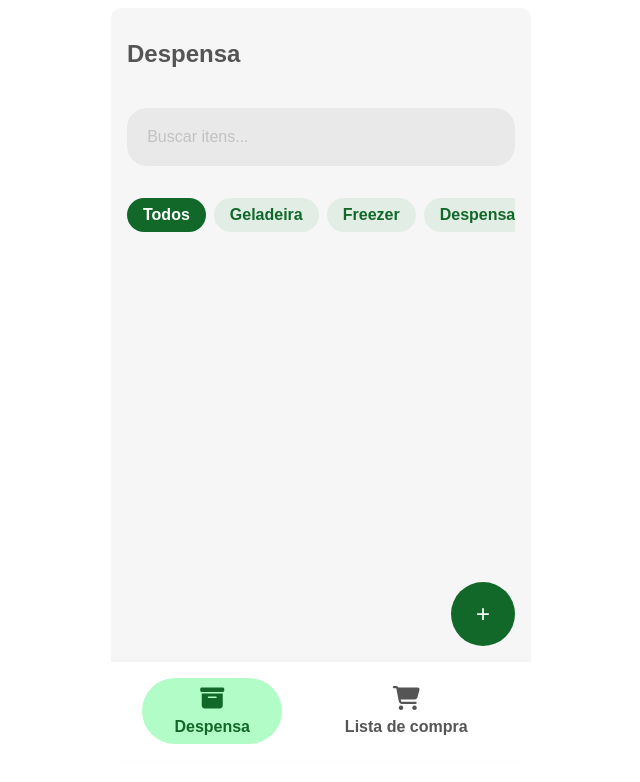
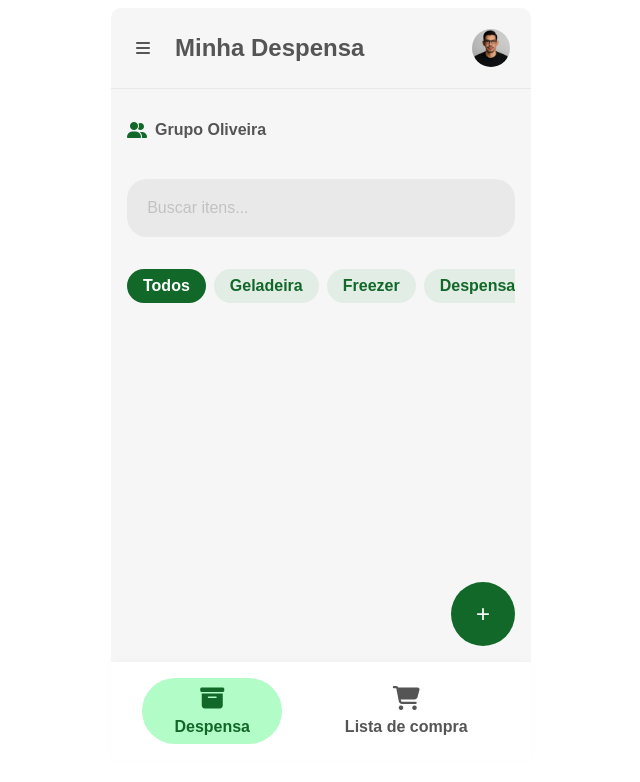
Before and after one commit to JLOlieira/pantrymanagement, a React (Vite) app: page / in a window 1280 px wide. Shown: the top 782 px of the page, without its empty margins (319-959 px from the left). Built offline with nearby package versions, Linux system fonts and the light colour scheme.

Commit message:
sideMenu

```diff
--- a/src/App.css
+++ b/src/App.css
@@ -45,12 +45,18 @@
             position: relative;
             display: flex;
             align-items: center;
-            justify-content: space-between;
+            justify-content: flex-start;
+            gap: 0.5rem;
             margin-bottom: 1rem;
+            color: var(--black);
+
+            i {
+                color: var(--green);
+            }
 
             h2 {
                 margin: 0;
-                color: var(--black);
+                font-size: 1rem;
             }
         }
 
--- a/src/App.jsx
+++ b/src/App.jsx
@@ -4,6 +4,7 @@ import { useState } from "react";
 import Product from "./assets/components/product/product";
 import ItemModal from "./assets/components/item-modal/item_modal";
 import ShopCart from "./assets/pages/shop-cart/shop-cart";
+import Header from "./assets/components/header/header";
 import Footer from "./assets/components/footer/footer";
 
 function App() {
@@ -11,20 +12,16 @@ function App() {
   const [activeTab, setActiveTab] = useState("all");
   const [activeSection, setActiveSection] = useState("pantry");
 
-  // Função para destacar a aba ativa
   const handleTabClick = (tab) => {
     setActiveTab(tab);
-    // Remove a classe "active" de todas as abas
     document.querySelectorAll(".room_filters button").forEach((btn) => {
       btn.classList.remove("active");
     });
-    // Adiciona a classe "active" à aba clicada
     document
       .querySelector(`.room_filters button[value="${tab}"]`)
       .classList.add("active");
   };
 
-  // Adiciona o item diitado no input à lista de compras
   const handleAddToShopCart = () => {
     const itemName = document.querySelector(".shop_cart_controls input").value;
     if (itemName.trim() === "") return;
@@ -56,9 +53,11 @@ function App() {
 
   return (
     <div className="App">
+      <Header />
       <section className="pantry" value="pantry">
         <div className="pantry_header">
-          <h2>Despensa</h2>
+          <i class="fa-solid fa-user-group"></i>
+          <h2>Grupo Oliveira</h2>
         </div>
         <div className="pantry_controls">
           <input
--- a/src/assets/components/button/button.css
+++ b/src/assets/components/button/button.css
@@ -15,9 +15,11 @@ button {
   &:hover {
     background-color: var(--light-gray);
   }
+
   &.add-item-btn {
     background-color: var(--green);
     color: var(--white);
+
     &:hover {
       background-color: var(--dark-green);
     }
@@ -32,4 +34,13 @@ button {
     }
   }
 
+  &.edit-btn {
+    background-color: transparent;
+    color: var(--blue);
+
+    &:hover {
+      background-color: var(--light-blue);
+    }
+
+  }
 }
--- a/src/assets/components/button/button.jsx
+++ b/src/assets/components/button/button.jsx
@@ -1,9 +1,10 @@
 import "./button.css";
 
-export default function Button({className, label, onClick }) {
+export default function Button({ className, label, icon, onClick }) {
   return (
     <button className={`button ${className}`} onClick={onClick}>
-      {label}
+      {icon && <i class={`fa-solid ${icon}`}></i>}
+      {label && <span>{label}</span>}
     </button>
   );
 }
--- /dev/null
+++ b/src/assets/components/header/header.css
@@ -0,0 +1,168 @@
+@import url("../../../colors.css");
+
+.header {
+    position: relative;
+    display: flex;
+    align-items: center;
+    justify-content: space-between;
+    padding: 0.5rem;
+    border-bottom: 1px solid var(--gray);
+
+    .settings {
+        display: flex;
+        align-items: center;
+        gap: 0.5rem;
+
+        button {
+            width: 3rem;
+            height: 3rem;
+        }
+    }
+
+    h1 {
+        font-size: 1.5rem;
+        margin: 0;
+        color: var(--black);
+    }
+
+    .account-settings {
+        position: absolute;
+        top: 0;
+        left: 0;
+        display: flex;
+        flex-direction: column;
+        align-items: center;
+        gap: 0.5rem;
+        padding: 1rem;
+        width: 80%;
+        height: calc(100vh - 3rem);
+        background-color: var(--white);
+        border-right: 1px solid var(--gray);
+        z-index: 10;
+
+        .user-infos {
+            display: flex;
+            align-items: center;
+            justify-content: space-between;
+            gap: 0.5rem;
+            width: 100%;
+            padding-bottom: 1rem;
+            border-bottom: 1px solid var(--gray);
+
+            div {
+                display: flex;
+                align-items: center;
+                gap: 1rem;
+            }
+
+            img {
+                width: 2rem;
+                height: 2rem;
+                border-radius: 50%;
+                object-fit: cover;
+            }
+
+            h2 {
+                margin: 0;
+                font-size: 1.2rem;
+                font-weight: bold;
+                color: var(--black);
+            }
+
+            .close-menu {
+                width: 3rem;
+                height: 3rem;
+                display: flex;
+                align-items: center;
+                justify-content: center;
+                font-size: 1rem;
+                color: var(--black);
+                cursor: pointer;
+
+                &:hover {
+                    background-color: var(--light-gray);
+                }
+            }
+        }
+
+        .groups-top {
+            display: flex;
+            align-items: center;
+            justify-content: space-between;
+            gap: 0.5rem;
+            width: 100%;
+
+            div {
+                display: flex;
+                align-items: center;
+                gap: 0.5rem;
+            }
+
+            i {
+                color: var(--green);
+            }
+
+            h3 {
+                margin: 0;
+                font-size: 1rem;
+                color: var(--black);
+            }
+        }
+
+        ul {
+            display: flex;
+            flex-direction: column;
+            width: 100%;
+            padding: 1rem;
+            gap: 0.5rem;
+            margin: 0;
+
+            li {
+                display: flex;
+                align-items: center;
+                justify-content: space-between;
+                gap: 0.5rem;
+                padding: 0.5rem 1rem;
+                border: 1px solid var(--gray);
+                border-radius: 10px;
+                color: var(--black);
+                cursor: pointer;
+
+                p {
+                    margin: 0;
+                }
+
+                &:hover {
+                    background-color: var(--light-gray);
+                    color: var(--black);
+                }
+
+                div {
+                    display: flex;
+                }
+            }
+        }
+    }
+
+    .user-menu {
+        display: flex;
+        align-items: center;
+        width: 4rem;
+        height: auto;
+
+        .userMenu-btn {
+            width: 100%;
+            height: 100%;
+            display: flex;
+            align-items: center;
+            justify-content: center;
+            object-fit: cover;
+
+            img {
+                width: 100%;
+                height: 100%;
+                border-radius: 50%;
+            }
+        }
+    }
+}
--- /dev/null
+++ b/src/assets/components/header/header.jsx
@@ -0,0 +1,70 @@
+import "./header.css";
+import React from "react";
+import { useState } from "react";
+import Button from "../button/button";
+
+export default function Header() {
+  const [isMenuOpen, setIsMenuOpen] = useState(false);
+
+  const toggleMenu = () => {
+    setIsMenuOpen(!isMenuOpen);
+  };
+
+  return (
+    <header className="header">
+      <div className="settings">
+        <button className="menu-btn" onClick={toggleMenu}>
+          <i class="fa-solid fa-bars"></i>
+        </button>
+        <h1>Minha Despensa</h1>
+      </div>
+      {isMenuOpen && (
+        <div className="account-settings">
+          <div className="user-infos">
+            <div>
+              <img src="/lukas.png" alt="User" />
+              <h2>Lukas Oliveira</h2>
+            </div>
+            <button className="close-menu" onClick={toggleMenu}>
+              <i class="fa-solid fa-angle-left"></i>
+            </button>
+          </div>
+          <div className="groups-top">
+            <div>
+              <i class="fa-solid fa-users"></i>
+              <h3>Meus Grupos</h3>
+            </div>
+            <button className="new-group">
+              <i class="fa-solid fa-plus"></i>
+            </button>
+          </div>
+          <ul>
+            <li>
+              <p>Grupo Oliveira</p>
+              <div>
+                <Button className="edit-btn" icon="fa-edit" />
+                <Button className="delete-btn" icon="fa-trash" />
+              </div>
+            </li>
+            <li>
+              <p>Família</p>
+              <div>
+                <button>
+                  <i class="fa-solid fa-edit"></i>
+                </button>
+                <button>
+                  <i class="fa-solid fa-trash"></i>
+                </button>
+              </div>
+            </li>
+          </ul>
+        </div>
+      )}
+      <div className="user-menu">
+        <button className="userMenu-btn">
+          <img src="/lukas.png" alt="User" />
+        </button>
+      </div>
+    </header>
+  );
+}
```
Also changed, not shown: src/assets/pages/login/login.jsx (added, +50 -0 lines), public/lukas.png (added), src/assets/pages/login/login.css (added).
